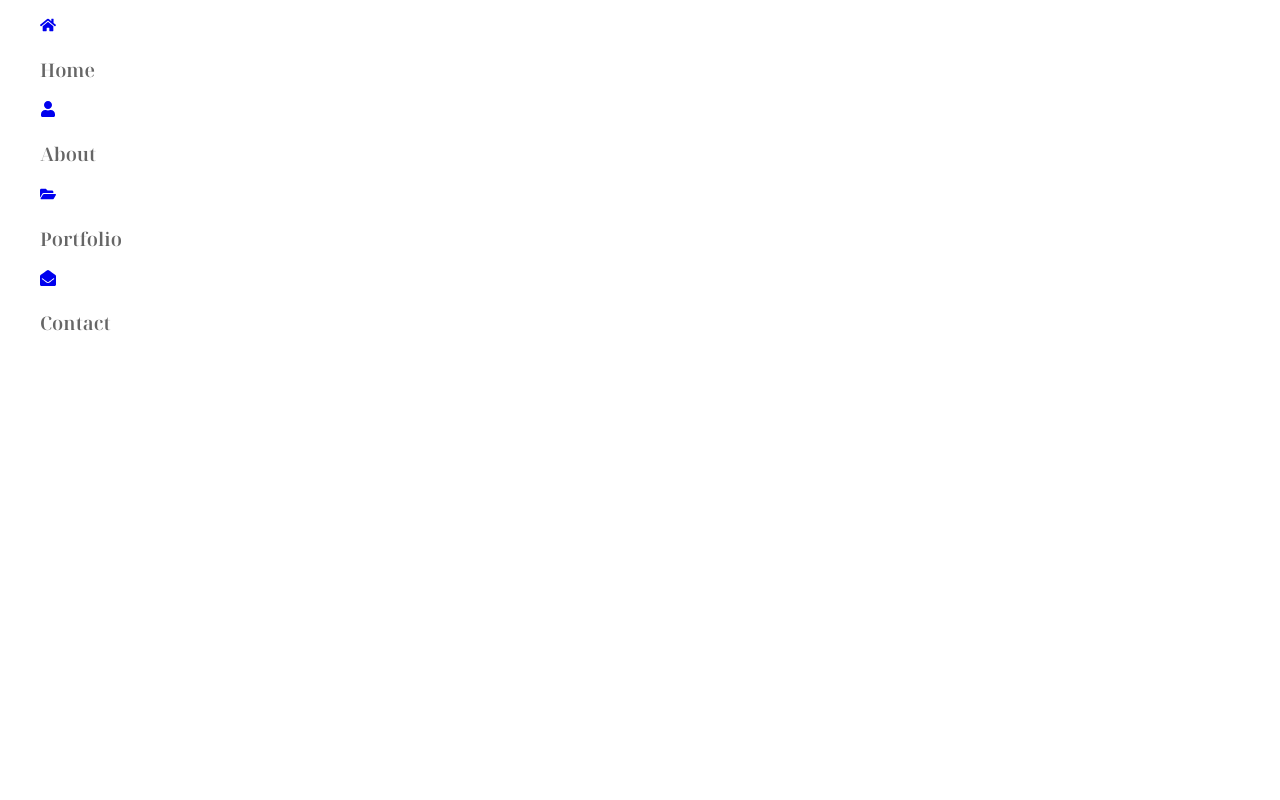
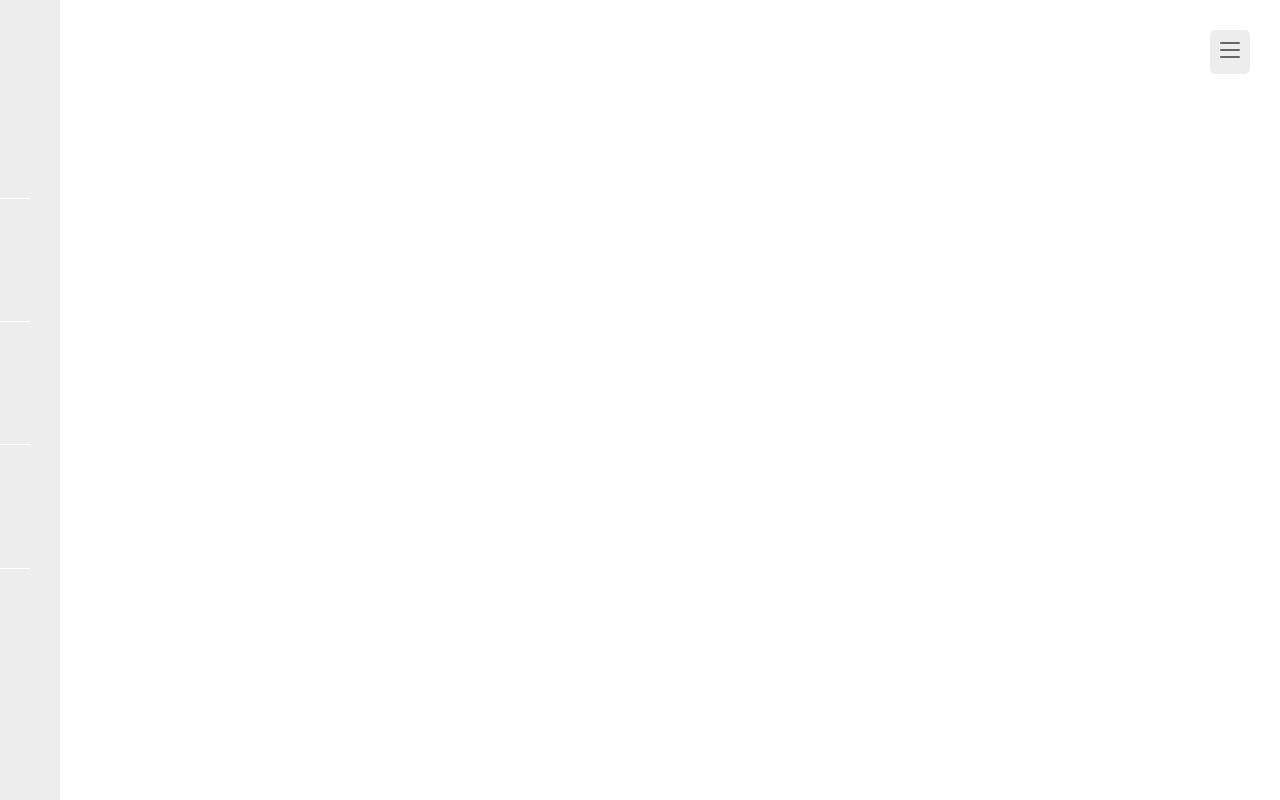
Before and after one commit to barbaroreyes/portasite, a React (Create React App) app: page / in a window 1280 px wide. Built offline with nearby package versions, Linux system fonts and the light colour scheme.

Commit message:
added-responsve nav

```diff
--- a/src/App.js
+++ b/src/App.js
@@ -4,7 +4,7 @@ import Home from './pages/Home/Home';
 import Portafolio from './pages/Portafolio/Portafolio';
 import About from './pages/About/About';
 import Contact from './pages/contact/Contact';
-import Navbar from './components/Navbar';
+import Navbar from './components/navbar/Navbar';
 
 function App() {
   return (
--- a/src/components/Navbar.js
+++ /dev/null
@@ -1,32 +0,0 @@
-import React from 'react';
-import { NavLink } from 'react-router-dom';
-import {links} from  '../data';
-
-const Navbar = () => {
-  return (
-    <nav className="nav">
-    <div className="nav_menu">
-    <ul className="nav_list">
-     {links.map(({name ,icon,path},i)=>{
-        return(
-            <li className="nav__item" key={i}>
-                <NavLink to ={path} className="nav__link">
-                    {icon}
-                    <h3 className="nav__name">{name}</h3>
-                </NavLink>
-            </li>);
-     })}
-
-    </ul>
-
-    </div>
-    <div  className="nav__toggle">
-    <span></span>
-    <span></span>
-    <span></span>
-    </div>
-    </nav>
-  );
-}
-
-export default Navbar;
--- /dev/null
+++ b/src/components/navbar/Navbar.css
@@ -0,0 +1,67 @@
+.nav_menu{
+    background-color: var(--primaryColor);
+    position:fixed;
+    inset-block:0;
+    left: -100%;
+    background-color:var(--containerColor);
+    width: 100%;
+    padding: 60px 30px;
+ transition: all 0.9s cubic-bezier(0.77, 0.2, 0.05, 1);
+}
+.show_menu{
+    left: 0;
+
+}
+.nav__link{
+    display: flex;
+    align-items: center;
+    column-gap: 20px;
+    border-bottom: 1.5px solid var( --bodyColor );
+  padding-block:14px ;
+}
+.nav__icon,.nav__item{
+ color :var(--titleColor);
+ font-size: 24px;
+
+}
+.nav__item{
+    font-weight: var(--weight-500);
+}
+
+.active-nav .nav__icon ,
+.active-nav .nav__name{
+  color:var(--primaryColor)  ;
+
+
+}
+.nav__toggle{
+    position: fixed;
+    top:30px;
+    right: 30px;
+    width:20px;
+    height: 20px;
+    border-radius: 5px;
+    background-color: var(--containerColor);
+    padding: 12px 10px;
+
+}
+.nav__toggle span{
+    display: block;
+    width: 20px;
+    height:2px;
+    border-radius:2px;
+    background-color: var(--titleColor);
+    margin-bottom: 5px;
+
+}
+.animate-toggle span:first-child{
+    transform: rotate(45deg) translate(6px,4px)
+
+}
+
+.animate-toggle span:nth-child(2){
+    display: none;
+}
+.animate-toggle span:nth-child(3){
+   transform: rotate(-45deg) translate(1px,1px);
+}
--- /dev/null
+++ b/src/components/navbar/Navbar.js
@@ -0,0 +1,43 @@
+import React,{useState} from 'react';
+import { NavLink } from 'react-router-dom';
+import {links} from  '../../data';
+import './Navbar.css';
+
+
+const Navbar = () => {
+const [showMenu , setShowMenu] = useState(false)
+
+  return (
+    <nav className="nav">
+    <div className={`${showMenu ?"nav_menu show_menu":"nav_menu"}`}>
+    <ul className="nav_list">
+     {links.map(({name ,icon,path},i)=>{
+        return(
+            <li className="nav__item" key={i}>
+                <NavLink to ={path}
+                className= {({isActive} )=>isActive
+                ?"nav__link active-nav":"nav__link"}
+                onClick={()=> setShowMenu(!showMenu)}
+                >
+                    {icon}
+                    <h3 className="nav__name">{name}</h3>
+                </NavLink>
+            </li>);
+     })}
+
+    </ul>
+
+    </div>
+    <div  className={`${showMenu ?"nav__toggle animate-toggle":"nav__toggle"}`}
+    onClick={()=> setShowMenu(!showMenu)}>
+
+    <span></span>
+    <span></span>
+    <span></span>
+
+    </div>
+    </nav>
+  );
+}
+
+export default Navbar;
--- a/src/pages/Home/Home.js
+++ b/src/pages/Home/Home.js
@@ -5,7 +5,7 @@ import './Home.css'
 const Home = () => {
   return (
     <div>
-
+     Home
     </div>
   );
 }
```
